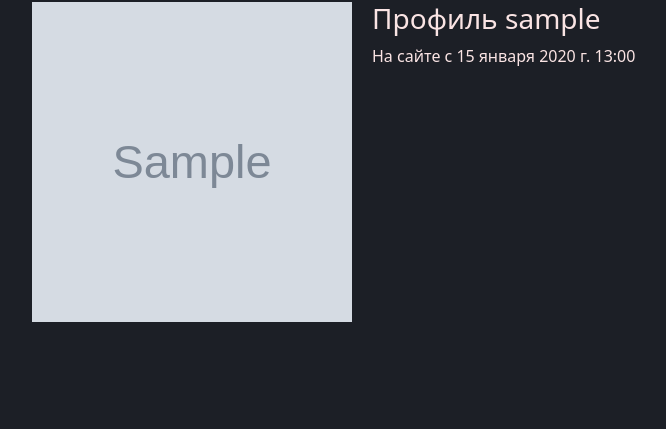
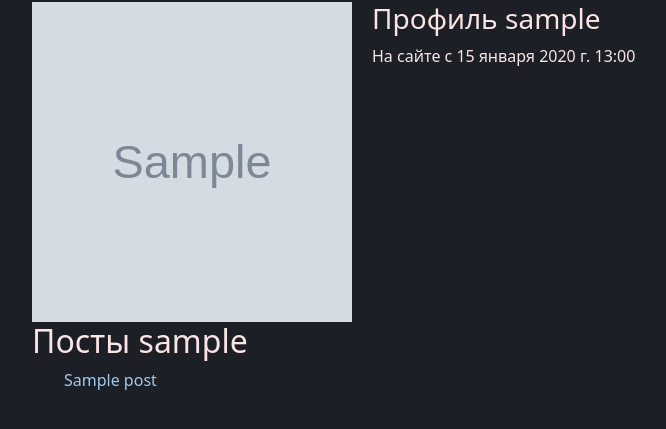
Before and after one commit to gh0sthck/django-blog, a Django app: page /profile/1/ in a window 1280 px wide. Shown: the part 98-527 px from the top of the page, without its empty margins (50-716 px from the left). Run offline with Django 4.2, Linux system fonts and the light colour scheme; tables that the repository leaves empty hold one stand-in row (values such as "Sample post"); grey boxes marked "Sample" are stand-in pictures; some libraries are stand-ins or nearby versions.

Commit message:
Update user profile

```diff
--- a/blogsite/posts/views.py
+++ b/blogsite/posts/views.py
@@ -3,7 +3,7 @@ from typing import List
 from django.contrib.auth.decorators import login_required
 from django.core.paginator import Paginator, EmptyPage, PageNotAnInteger
 from django.db.models import QuerySet
-from django.shortcuts import render, get_object_or_404
+from django.shortcuts import render, get_object_or_404, redirect
 from taggit.models import Tag
 
 from .forms import EmailPostForm, CommentPostForm, SearchForm, CreatePostForm
@@ -70,6 +70,7 @@ def post_create(request) -> render:
             author_id.author_id = request.user.id
             author_id.save()
             form.save_m2m()
+            return redirect("all_posts_page")
     else:
         form = CreatePostForm()
 
--- a/blogsite/templates/user_page.html
+++ b/blogsite/templates/user_page.html
@@ -15,6 +15,17 @@
                 <a href="{% url 'edit' %}">Редактировать профиль</a>
             {% endif %}
         </div>
+
+
+    </div>
+
+    <h2>Посты {{ current_user.username }}</h2>
+    <div class="user_posts">
+        <ul class="posts">
+            {% for post in user_posts %}
+                <li><a href="{% url 'post_detail_slug' post.slug %}">{{ post.title }}</a></li>
+            {% endfor %}
+        </ul>
     </div>
 
 {% endblock main %}
--- a/blogsite/users/views.py
+++ b/blogsite/users/views.py
@@ -66,16 +66,19 @@ def edit(request):
 def user_page(request, user_id: int) -> render:
     try:
         current_user: User = User.objects.get(id=user_id)
-        current_profile: Profile = Profile.objects.get(user=current_user)
     except User.DoesNotExist:
         raise Http404("User not found.")
     else:
+        current_profile: Profile = Profile.objects.get(user=current_user)
+
         try:
             photo_url = current_profile.photo.url
         except ValueError:
             photo_url = ""
 
+        user_posts = current_user.blog_posts.all()
+
         return render(request,
                       "user_page.html",
                       {"current_user": current_user, "current_profile": current_profile, "photo_url": photo_url,
-                       "user": request.user})
+                       "user": request.user, "user_posts": user_posts})
```
